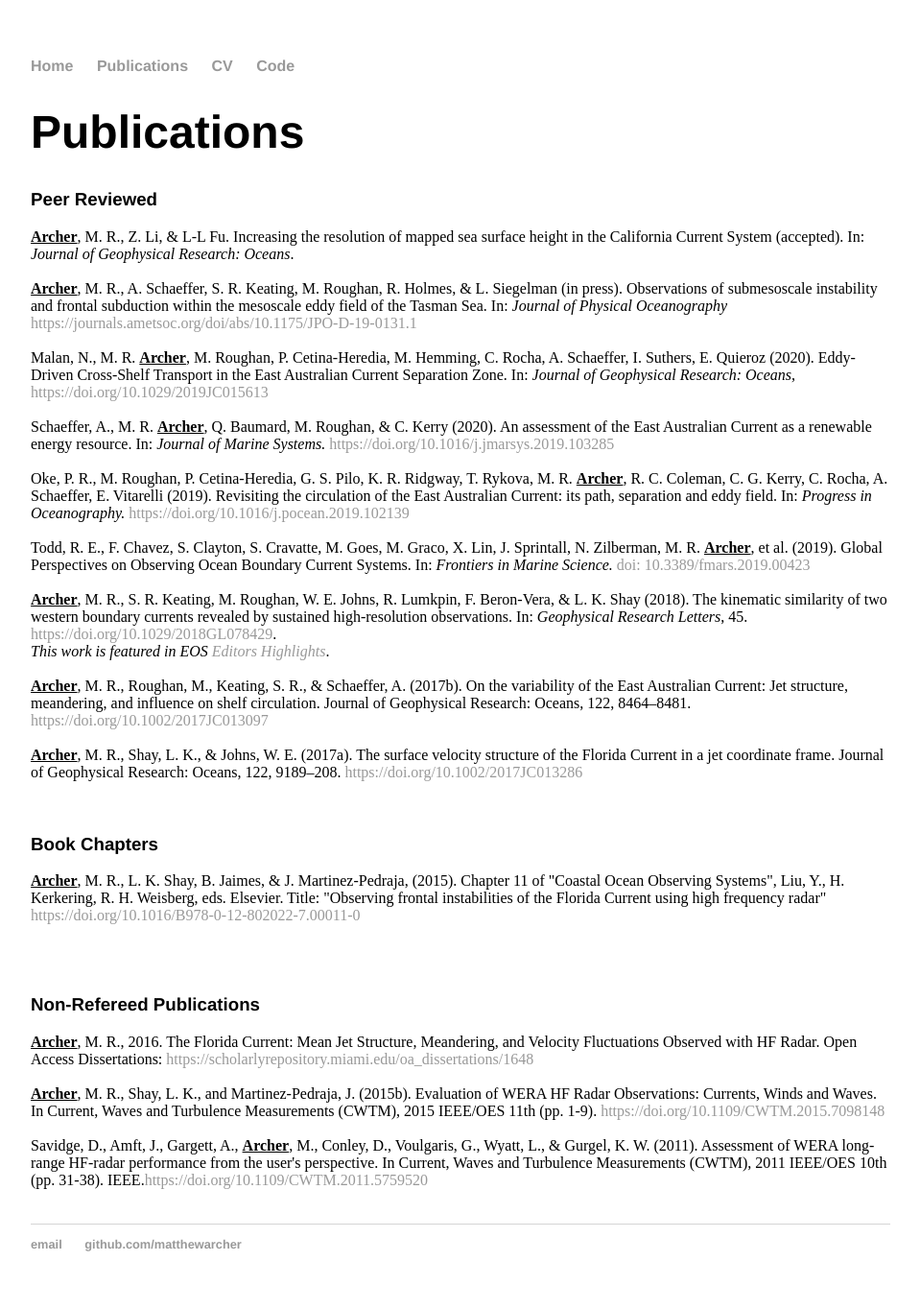
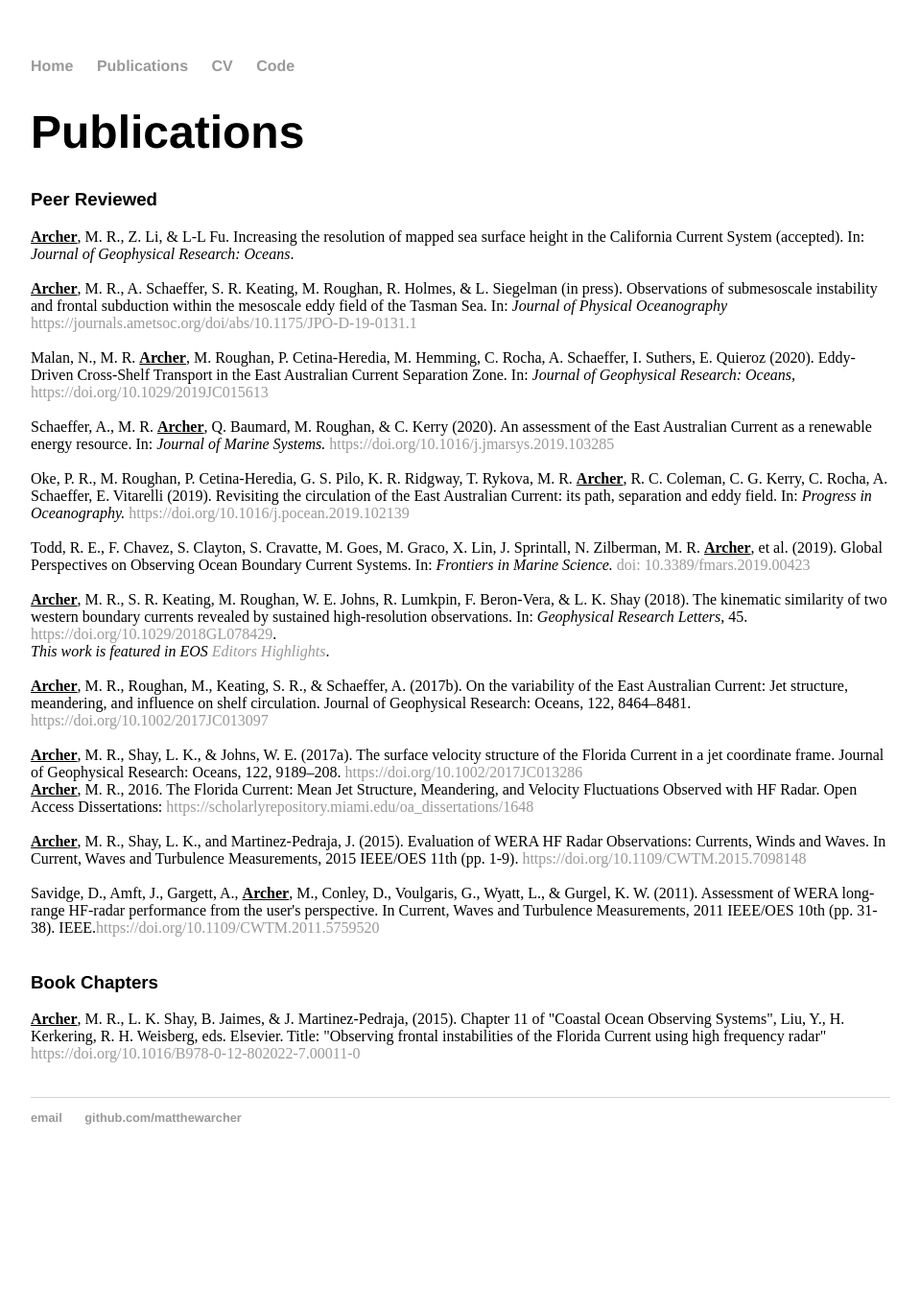
Before and after one commit to matthewarcher/matthewarcher.github.io, a Jekyll site: the page built from publications/index.html, in a window 1280 px wide. Shown: the whole page at 96% size, without its empty margins (160-1119 px from the left). Built offline with Jekyll 4.4.1, drawn with Linux system fonts in a browser that asks for light colours; after the commit the page ends 1232 px from its top, so only the background shows below that.

Commit message:
Update index.html

```diff
--- a/publications/index.html
+++ b/publications/index.html
@@ -15,21 +15,25 @@
 	<br><b><u>Archer</u></b>, M. R., S. R. Keating, M. Roughan, W. E. Johns, R. Lumkpin, F. Beron-Vera, & L. K. Shay (2018). The kinematic similarity of two western boundary currents revealed by sustained high-resolution observations. In: <i>Geophysical Research Letters</i>, 45. <a href="https://doi.org/10.1029/2018GL078429" target="_blank">https://doi.org/10.1029/2018GL078429</a>. <br> <i>This work is featured in EOS <a href="https://eos.org/editor-highlights/energetics-of-western-boundary-current-surface-flows-are-similar" target="_blank">Editors Highlights</a></i>.<br>
 	<br><b><u>Archer</u></b>, M. R., Roughan, M., Keating, S. R., & Schaeffer, A. (2017b). On the variability of the East Australian Current: Jet structure, meandering, and influence on shelf circulation. Journal of Geophysical Research: Oceans, 122, 8464–8481. <a href="https://doi.org/10.1002/2017JC013097" target="_blank">https://doi.org/10.1002/2017JC013097</a><br>
 	<br><u><b>Archer</u></b>, M. R., Shay, L. K., & Johns, W. E. (2017a). The surface velocity structure of the Florida Current in a jet coordinate frame. Journal of Geophysical Research: Oceans, 122, 9189–208. <a href="https://doi.org/10.1002/2017JC013286" target="_blank">https://doi.org/10.1002/2017JC013286</a><br>
-	<!--<br><u><b>Archer</u></b>, M. R., L. K. Shay, B. Jaimes, & J. Martinez-Pedraja, (2015a). Observing frontal instabilities of the Florida Current using high frequency radar, In: Coastal Ocean Observing Systems, Liu, Y., H. Kerkering, R. H. Weisberg, eds.  Elsevier. <a href="/publications/Archer_etal_2015_BookCh.pdf" target="_blank">https://doi.org/10.1016/B978-0-12-802022-7.00011-0</a>--> <br><br>
+	<!--<br><u><b>Archer</u></b>, M. R., L. K. Shay, B. Jaimes, & J. Martinez-Pedraja, (2015a). Observing frontal instabilities of the Florida Current using high frequency radar, In: Coastal Ocean Observing Systems, Liu, Y., H. Kerkering, R. H. Weisberg, eds.  Elsevier. <a href="/publications/Archer_etal_2015_BookCh.pdf" target="_blank">https://doi.org/10.1016/B978-0-12-802022-7.00011-0</a><br><br>-->
+	<u><b>Archer</u></b>, M. R., 2016. The Florida Current: Mean Jet Structure, Meandering, and Velocity Fluctuations Observed with HF Radar. Open Access Dissertations: <a href="https://scholarlyrepository.miami.edu/oa_dissertations/1648" target="_blank"> https://scholarlyrepository.miami.edu/oa_dissertations/1648</a><br>
+	<br><u><b>Archer</u></b>, M. R., Shay, L. K., and Martinez-Pedraja, J. (2015). Evaluation of WERA HF Radar Observations: Currents, Winds and Waves. In Current, Waves and Turbulence Measurements, 2015 IEEE/OES 11th (pp. 1-9). <a href="https://doi.org/10.1109/CWTM.2015.7098148" target="_blank">https://doi.org/10.1109/CWTM.2015.7098148</a><br>
+	<br>Savidge, D., Amft, J., Gargett, A., <b><u>Archer</u></b>, M., Conley, D., Voulgaris, G., Wyatt, L., & Gurgel, K. W. (2011). Assessment of WERA long-range HF-radar performance from the user's perspective. In Current, Waves and Turbulence Measurements, 2011 IEEE/OES 10th (pp. 31-38). IEEE.<a href="https://doi.org/10.1109/CWTM.2011.5759520" target="_blank">https://doi.org/10.1109/CWTM.2011.5759520</a><br>
+	<br>
 
 	<font face = "helvetica"><h3>Book Chapters</h3></font>
 	<u><b>Archer</u></b>, M. R., L. K. Shay, B. Jaimes, & J. Martinez-Pedraja, (2015). Chapter 11 of "Coastal Ocean Observing Systems", Liu, Y., H. Kerkering, R. H. Weisberg, eds. Elsevier. Title: "Observing frontal instabilities of the Florida Current using high frequency radar" <a href="/publications/Archer_etal_2015_BookCh.pdf" target="_blank">https://doi.org/10.1016/B978-0-12-802022-7.00011-0</a><br><br>
-	<br><br>
+	<br>
 
 	<!--<font face = "helvetica"><h3>In Preparation</h3></font>
 	<b><u>Archer</u></b>, M. R., Z. Li, J. Wang, & L-L Fu. A multi-scale data assimilation system in support of the SWOT mission, Part II: Evaluation with strategic field observations. In preparation <i>Journal of Geophysical Research: Oceans</i>.<br>
 	<br>
 	-->
 
-	<font face = "helvetica"><h3>Non-Refereed Publications</h3></font>
+	<!--<font face = "helvetica"><h3>Non-Refereed Publications</h3></font>
 	<u><b>Archer</u></b>, M. R., 2016. The Florida Current: Mean Jet Structure, Meandering, and Velocity Fluctuations Observed with HF Radar. Open Access Dissertations: <a href="https://scholarlyrepository.miami.edu/oa_dissertations/1648" target="_blank"> https://scholarlyrepository.miami.edu/oa_dissertations/1648</a><br>
 	<br><u><b>Archer</u></b>, M. R., Shay, L. K., and Martinez-Pedraja, J. (2015b). Evaluation of WERA HF Radar Observations: Currents, Winds and Waves. In Current, Waves and Turbulence Measurements (CWTM), 2015 IEEE/OES 11th (pp. 1-9). <a href="https://doi.org/10.1109/CWTM.2015.7098148" target="_blank">https://doi.org/10.1109/CWTM.2015.7098148</a><br>
 	<br>Savidge, D., Amft, J., Gargett, A., <b><u>Archer</u></b>, M., Conley, D., Voulgaris, G., Wyatt, L., & Gurgel, K. W. (2011). Assessment of WERA long-range HF-radar performance from the user's perspective. In Current, Waves and Turbulence Measurements (CWTM), 2011 IEEE/OES 10th (pp. 31-38). IEEE.<a href="https://doi.org/10.1109/CWTM.2011.5759520" target="_blank">https://doi.org/10.1109/CWTM.2011.5759520</a><br>
-	<br><br>
+	<br><br>-->
 
 </div><!-- /.blurb -->
```
